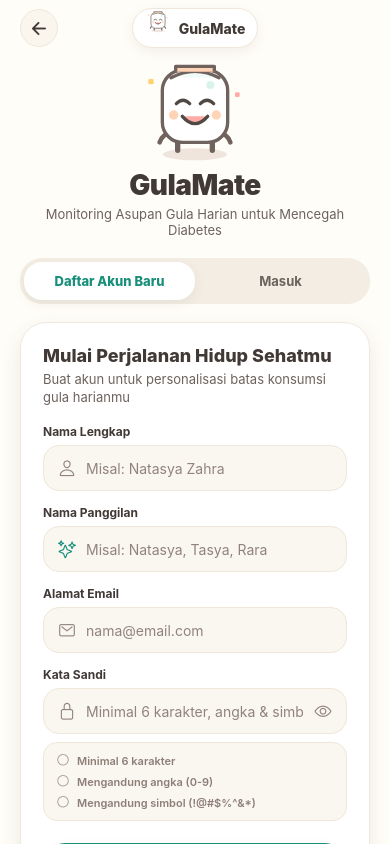
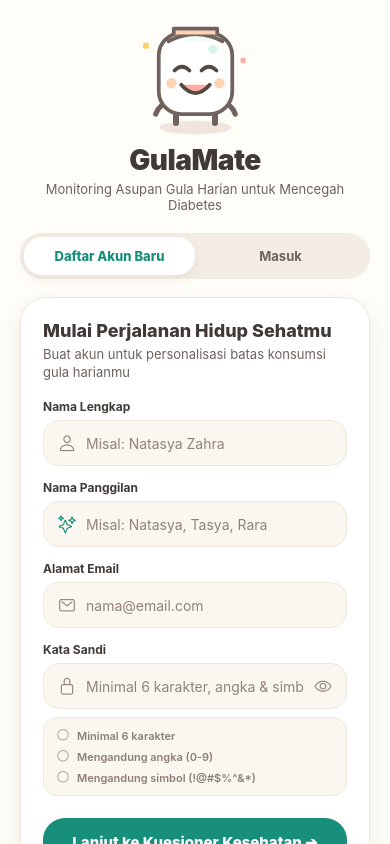
Before and after one commit to natasyazt/TA-PBB, a React Native app: screen / in a window 390 px wide. Built offline with nearby package versions, Linux system fonts and the light colour scheme.

Commit message:
feat: remove redundant top bar from auth landing screen

```diff
--- a/src/screens/AuthScreen.tsx
+++ b/src/screens/AuthScreen.tsx
@@ -192,27 +192,9 @@ export const AuthScreen: React.FC<AuthScreenProps> = ({
           contentContainerStyle={styles.scrollContent}
           showsVerticalScrollIndicator={false}
         >
-          {/* Top Bar with Back Button & Brand Logo */}
-          <View style={styles.topBar}>
-            <TouchableOpacity
-              style={styles.topBackBtn}
-              activeOpacity={0.7}
-              onPress={() => handleSwitchMode(mode === 'signup' ? 'login' : 'signup')}
-            >
-              <Ionicons name="arrow-back" size={20} color="#403936" />
-            </TouchableOpacity>
-
-            <View style={styles.topLogoBadge}>
-              <Mascot status="optimal" size={26} />
-              <Text style={styles.topLogoText}>GulaMate</Text>
-            </View>
-
-            <View style={{ width: 38 }} />
-          </View>
-
           {/* Header & Animated Mascot */}
           <View style={styles.topSection}>
-            <Mascot status="optimal" size={120} />
+            <Mascot status="optimal" size={135} />
             <Text style={styles.appTitle}>GulaMate</Text>
             <Text style={styles.appTagline}>
               Monitoring Asupan Gula Harian untuk Mencegah Diabetes
@@ -424,43 +406,9 @@ const styles = StyleSheet.create({
   },
   scrollContent: {
     paddingHorizontal: 20,
-    paddingTop: 8,
+    paddingTop: 16,
     paddingBottom: 40,
     alignItems: 'center',
-  },
-  topBar: {
-    width: '100%',
-    flexDirection: 'row',
-    justifyContent: 'space-between',
-    alignItems: 'center',
-    marginBottom: 8,
-  },
-  topBackBtn: {
-    width: 38,
-    height: 38,
-    borderRadius: 19,
-    backgroundColor: '#FAF5ED',
-    alignItems: 'center',
-    justifyContent: 'center',
-    borderWidth: 1,
-    borderColor: '#EFE7DA',
-  },
-  topLogoBadge: {
-    flexDirection: 'row',
-    alignItems: 'center',
-    gap: 8,
-    backgroundColor: '#FFFFFF',
-    paddingHorizontal: 12,
-    paddingVertical: 6,
-    borderRadius: 20,
-    borderWidth: 1,
-    borderColor: '#EFE7DA',
-    ...Shadows.soft,
-  },
-  topLogoText: {
-    fontSize: 14,
-    fontWeight: '800',
-    color: '#403936',
   },
   topSection: {
     alignItems: 'center',
```
